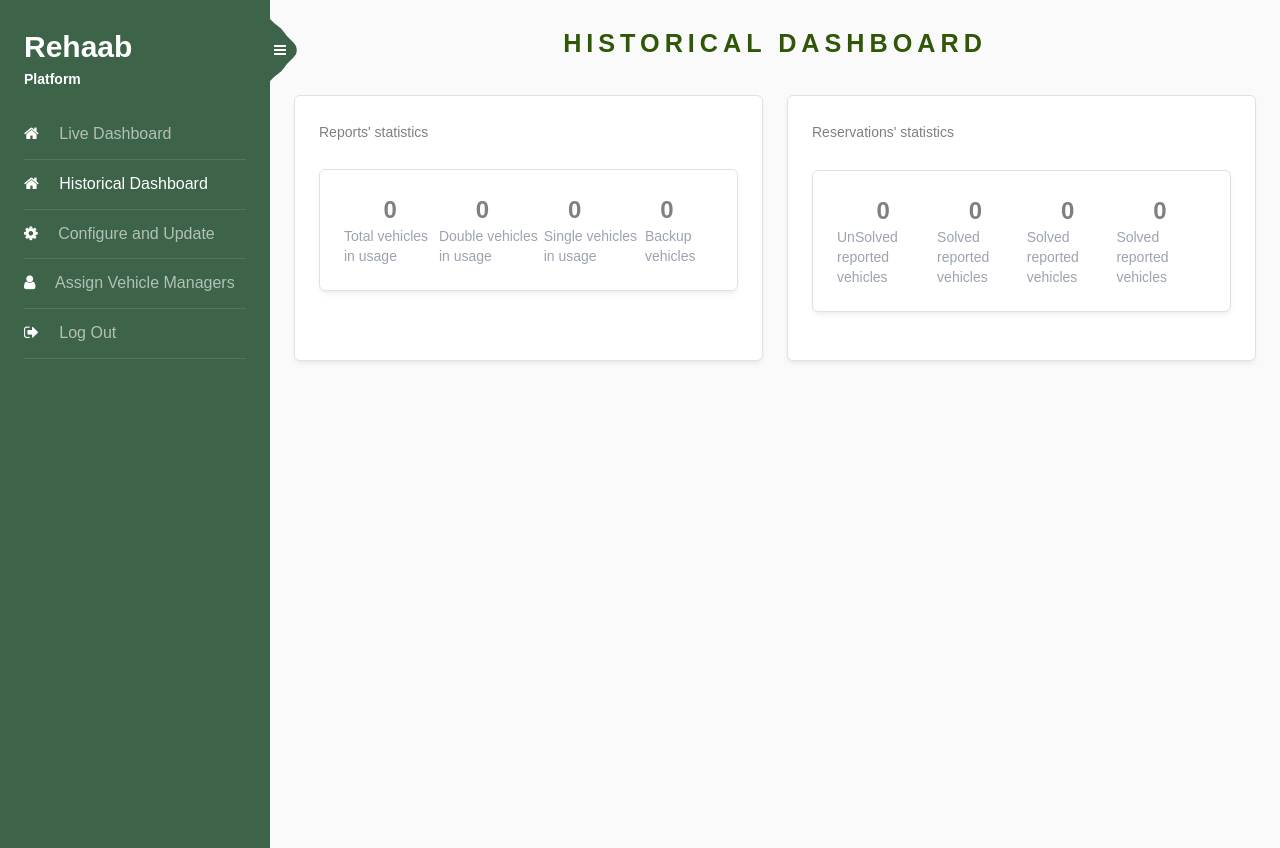
After one commit to latifa22altamimi/2023-GP1-2, a Django app: page /HistoricalDB.html/ in a window 1280 px wide. The commit adds this page. Run offline with Django 5.2, Linux system fonts and the light colour scheme; some libraries are stand-ins or nearby versions.

Commit message:
historical dashboard

```diff
--- /dev/null
+++ b/RehaabWeb/RehaabWeb/templates/HistoricalDB.html
@@ -0,0 +1,147 @@
+{% extends 'main.html' %}
+{% load static %}
+{% load i18n %}
+
+{% block content %}
+<title>Historical Dashboard</title>
+
+
+<main class="">
+    {% if messages %}
+			{% for message in messages %}
+			<div class="alert-container" id="msg"  >
+				<div class="alert {{ message.tags }} m-2" role="alert">
+					{{message}}
+				</div>
+			</div>
+			{% endfor %}
+		{% endif %}
+   <br>
+   <h1 style="font-weight: bold; color:#2f5706; text-align: center; font-family: sans-serif; font-size: 1.8em; letter-spacing: 5px;"> HISTORICAL DASHBOARD</h1>
+
+
+    <div class="p-6">
+
+        <div class="grid grid-cols-1 lg:grid-cols-2 gap-6 mb-6">
+            <div class="bg-white border border-gray-100 shadow-md shadow-black/5 p-6 rounded-md">
+                <div class="flex justify-between mb-4 items-start">
+
+                    <div class="font-medium">Reports' statistics
+
+                    </div>
+
+
+
+
+                </div>
+                <div class="bg-white rounded-md border border-gray-100 p-6 shadow-md shadow-black/5">
+                    <div class="flex justify-space">
+                            <div class="text-2xl font-semibold " id="Active">0</div>
+                            <div class="text-2xl font-semibold" id="Double">0</div>
+                            <div class="text-2xl font-semibold " id="Single">0</div>
+                            <div class="text-2xl font-semibold " id="Backup" >0</div>
+
+                    </div>
+
+                        <div class="flex justify-between">
+                            <div class="text-sm font-medium text-gray-400">Total vehicles in usage</div>
+                            <div class="text-sm font-medium text-gray-400">Double vehicles in usage </div>
+                            <div class="text-sm font-medium text-gray-400">Single vehicles in usage </div>
+                            <div class="text-sm font-medium text-gray-400">Backup vehicles</div>
+                        </div>
+
+
+
+                </div>
+            </div>
+
+            <div class="bg-white border border-gray-100 shadow-md shadow-black/5 p-6 rounded-md">
+                <div class="flex justify-between mb-4">
+                    <div id="container">
+                        <div class="font-medium">Reservations' statistics</div>
+
+                        <br>
+                        <div class="bg-white rounded-md border border-gray-100 p-6 shadow-md shadow-black/5">
+                            <div class="flex justify-space">
+                                <div class="text-2xl font-semibold " id="unsolved">0</div>
+                                <div class="text-2xl font-semibold" id="solved">0</div>
+                                <div class="text-2xl font-semibold " id="unsolved">0</div>
+                                <div class="text-2xl font-semibold" id="solved">0</div>
+                            </div>
+                            <div class="flex justify-space">
+                                <div class="text-sm font-medium text-gray-400">UnSolved reported vehicles</div>
+                                <div class="text-sm font-medium text-gray-400">Solved reported vehicles</div>
+                                <div class="text-sm font-medium text-gray-400">Solved reported vehicles</div>
+                                <div class="text-sm font-medium text-gray-400">Solved reported vehicles</div>
+
+                            </div>
+
+                        </div>
+                    </div>
+
+
+
+                </div>
+
+</div>
+
+
+            </div>
+
+            </div>
+
+        </div>
+
+    </div>
+
+    </div>
+
+</main>
+{% endblock %}
+
+
+
+    <!-- start: Sidebar -->
+    {% comment %} <div class="fixed left-0 top-0 w-64 h-full bg-green p-4 z-50 sidebar-menu transition-transform">
+        <a href="#" class="flex items-center pb-4 border-b border-b-gray-800">
+            {%block logo%}
+            <img src="{% static 'RehaabWeb/greenRehaabLogo.png' %}" alt="" class="w-8 h-8 rounded object-cover">
+            {% endblock %}
+
+            <span class="text-lg font-bold text-white ml-3">Rehaab</span>
+        </a>
+        <ul class="sidebar-menu">
+            <li class="mb-1 group ">
+                <a href="#"
+                    class="flex items-center py-2 px-4 text-gray-300 hover:bg-gray-950 hover:text-gray-100 rounded-md group-[.active]:bg-gray-800 group-[.active]:text-white group-[.selected]:bg-gray-950 group-[.selected]:text-gray-100">
+                    <i class="ri-home-2-line mr-3 text-lg"></i>
+                    <span class="text-sm">Dashboard</span>
+                </a>
+            </li>
+
+            <li class="mb-1 group">
+                <a href="{% url 'UpdateParameters' %}"
+                    class="flex items-center py-2 px-4 text-gray-300 hover:bg-gray-950 hover:text-gray-100 rounded-md group-[.active]:bg-gray-800 group-[.active]:text-white group-[.selected]:bg-gray-950 group-[.selected]:text-gray-100">
+                    <i class="ri-instance-line mr-3 text-lg"></i>
+                    <span class="text-sm">Configure and Update</span>
+                </a>
+            </li>
+            <li class="mb-1 group">
+                <a href="{% url 'AssignVM' %}"
+                    class="flex items-center py-2 px-4 text-gray-300 hover:bg-gray-950 hover:text-gray-100 rounded-md group-[.active]:bg-gray-800 group-[.active]:text-white group-[.selected]:bg-gray-950 group-[.selected]:text-gray-100">
+                    <i class="ri-settings-2-line mr-3 text-lg"></i>
+                    <span class="text-sm">Assign vehicle managers</span>
+                </a>
+            </li>
+
+            <li class="mb-1 group">
+                <a href="{% url 'sign-in' %}"
+                    class="flex items-center py-2 px-4 text-gray-300 hover:bg-gray-950 hover:text-gray-100 rounded-md group-[.active]:bg-gray-800 group-[.active]:text-white group-[.selected]:bg-gray-950 group-[.selected]:text-gray-100">
+                    <i class="ri-logout-box-line mr-3 text-lg"></i>
+                    <span class="text-sm">Log out</span>
+                </a>
+            </li>
+        </ul>
+    </div>
+    <div class="fixed top-0 left-0 w-full h-full bg-black/50 z-40 md:hidden sidebar-overlay"></div>
+    <!-- end: Sidebar --> {% endcomment %}
--- a/RehaabWeb/RehaabWeb/templates/index.html
+++ b/RehaabWeb/RehaabWeb/templates/index.html
@@ -3,7 +3,7 @@
 {% load i18n %}
 
 {% block content %}
-<title>Dashboard</title>
+<title>Live Dashboard</title>
 <style>
 .bg-yellow-500\/10{
   background-color: rgb(255 255 0/ 0.1);
@@ -58,7 +58,7 @@
 			{% endfor %}
 		{% endif %}
    <br>
-   <h1 style="font-weight: bold; color:#2f5706; text-align: center; font-family: sans-serif; font-size: 1.8em; letter-spacing: 5px;">DASHBOARD</h1>
+   <h1 style="font-weight: bold; color:#2f5706; text-align: center; font-family: sans-serif; font-size: 1.8em; letter-spacing: 5px;"> LIVE DASHBOARD</h1>
 
 
     <div class="p-6">
--- a/RehaabWeb/RehaabWeb/templates/sidebar.html
+++ b/RehaabWeb/RehaabWeb/templates/sidebar.html
@@ -33,7 +33,10 @@
     </h1>
     <ul class="list-unstyled components mb-5">
       <li>
-        <a href="/index.html/"><span class="fa fa-home mr-3" style="color: white;"></span> Dashboard</a>
+        <a href="/index.html/"><span class="fa fa-home mr-3" style="color: white;"></span> Live Dashboard</a>
+      </li>
+      <li>
+        <a href="/HistoricalDB.html/"><span class="fa fa-home mr-3" style="color: white;"></span> Historical Dashboard</a>
       </li>
       <li>
         <a href="/UpdateParameters.html/"><span class="fa fa-cog mr-3" style="color: white;"></span> Configure and
--- a/RehaabWeb/RehaabWeb/urls.py
+++ b/RehaabWeb/RehaabWeb/urls.py
@@ -32,6 +32,7 @@ urlpatterns = [
     path('reset_password_done.html/', views.reset_password_done, name='reset_password_done'),
     path('reset_password_confirm.html/<uidb64>/', views.reset_password_confirm, name='reset_password_confirm'),
     path('reset_password_complete.html/', views.reset_password_complete, name='reset_password_complete'),
+    path('HistoricalDB.html/', views.historicalDb, name='HistoricalDB.html'),
 ]
 
 if settings.DEBUG:
--- a/RehaabWeb/RehaabWeb/views.py
+++ b/RehaabWeb/RehaabWeb/views.py
@@ -398,3 +398,7 @@ def reset_password_confirm(request, uidb64):
 
 def reset_password_complete(request):
     return render(request, 'reset_password_complete.html')
+
+
+def historicalDb(request):
+     return render(request, 'HistoricalDB.html')
```
